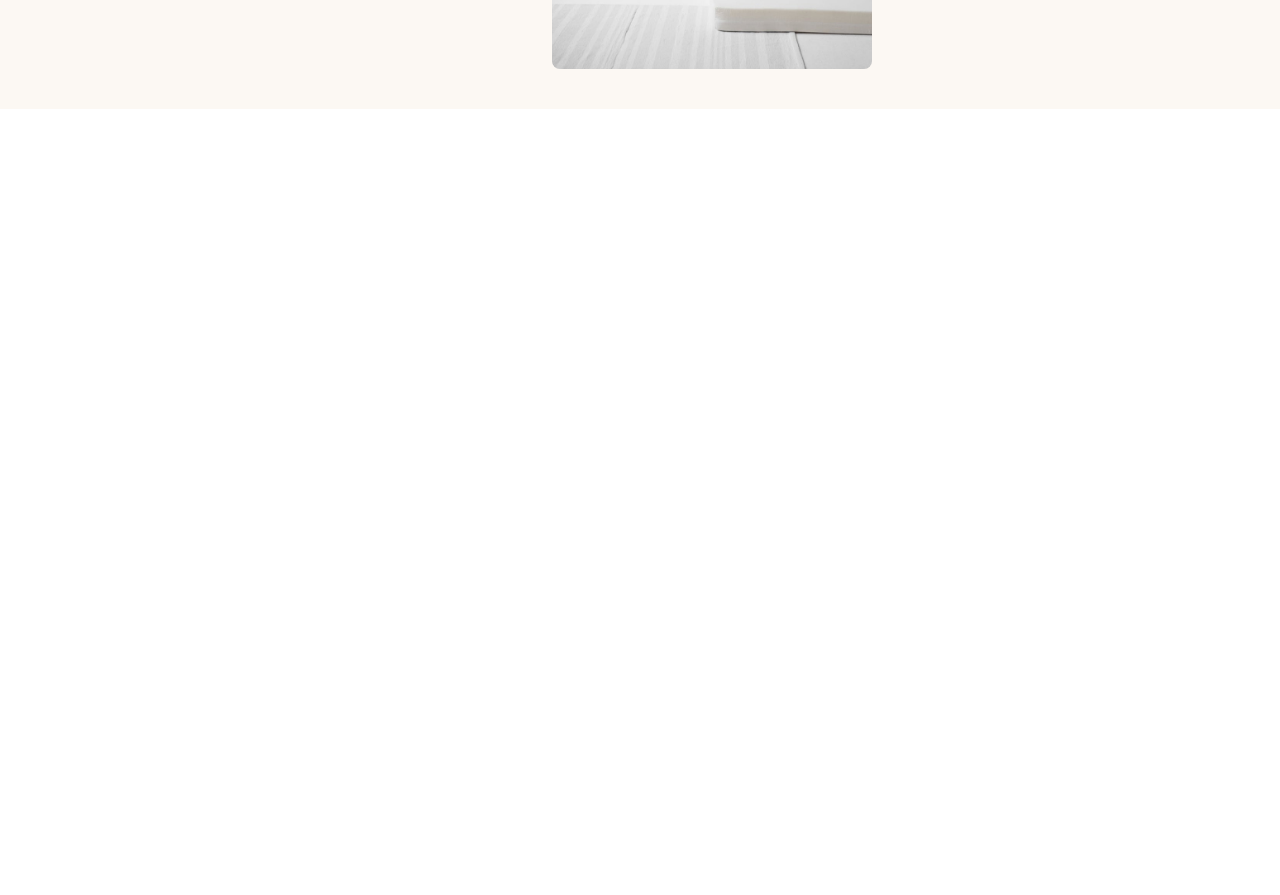
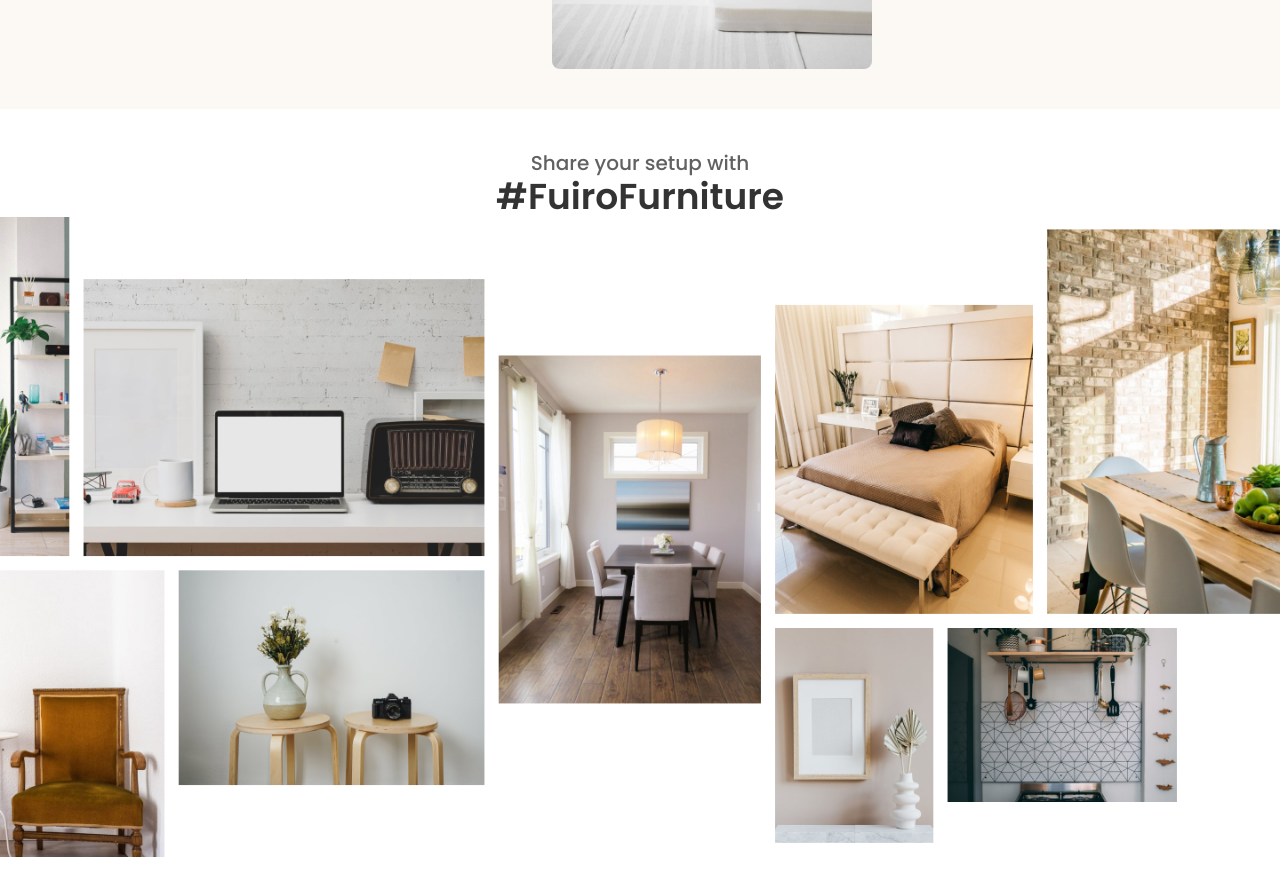
Before and after one commit to CjordanIII/freelance_example_project_one, a Next.js app: page / in a window 1280 px wide. Shown: the part 4161-5056 px from the top of the page. Before the commit the page ends 4270 px from the top, so only its background shows below. Built offline with nearby package versions, Linux system fonts and the light colour scheme.

Commit message:
add to home page

```diff
--- a/src/app/(root)/page.tsx
+++ b/src/app/(root)/page.tsx
@@ -2,6 +2,7 @@ import Hero from "@/sections/Hero";
 import Browse from "@/sections/Browse";
 import Products from "@/sections/Products";
 import Rooms from "@/sections/Rooms";
+import Photos from "@/sections/Photos";
 export default function Home() {
   return (
 <>
@@ -9,6 +10,7 @@ export default function Home() {
  <Browse/>
  <Products/>
  <Rooms/>
+ <Photos/>
 </>
 
   );
--- a/src/components/CarouselDots.tsx
+++ b/src/components/CarouselDots.tsx
@@ -2,6 +2,7 @@ import React from 'react'
 import { arrOfPhotosTypes } from "../lib/types/types"
 
 const CarouselDots: React.FC<arrOfPhotosTypes> = ({ arrOfPhotos, indexCount }) => {
+
   return (
     <div>
       {
--- /dev/null
+++ b/src/components/PhotosOfLivingRoom.tsx
@@ -0,0 +1,17 @@
+import React from 'react'
+import Image from 'next/image'
+import photo from "../../public/assets/Images (2).jpg"
+const PhotosOfLivingRoom = () => {
+  return (
+    <>
+        <Image
+      src={photo}
+      width={0}
+      height={0}
+      alt="Picture of the funiture"
+    />
+    </>
+  )
+}
+
+export default PhotosOfLivingRoom
--- /dev/null
+++ b/src/sections/Photos.tsx
@@ -0,0 +1,16 @@
+import React from 'react'
+import PhotosOfLivingRoom from '@/components/PhotosOfLivingRoom'
+const Photos = () => {
+  return (
+    <div className='flex justify-center flex-col items-center text-light_sm_grey text-xl font-medium py-10'>
+      <p>
+        Share your setup with
+      </p>
+      <h2 className='text-default_text text-4xl font-semibold'>
+        #FuiroFurniture
+      </h2>
+      <PhotosOfLivingRoom/></div>
+  )
+}
+
+export default Photos
--- a/tailwind.config.ts
+++ b/tailwind.config.ts
@@ -18,7 +18,8 @@ const config: Config = {
         text_beige:"#B88E2F",
         text_sub:"#666666",
         light_grey:"#F4F5F7",
-        light_beige:"#FCF8F3"
+        light_beige:"#FCF8F3",
+        light_sm_grey:"#616161"
       },
       fontFamily: {
         sans: ["Poppins", "sans-serif"], // Set Poppins as the default sans-serif font
```
Also changed, not shown: public/assets/Images (2).jpg (added).
